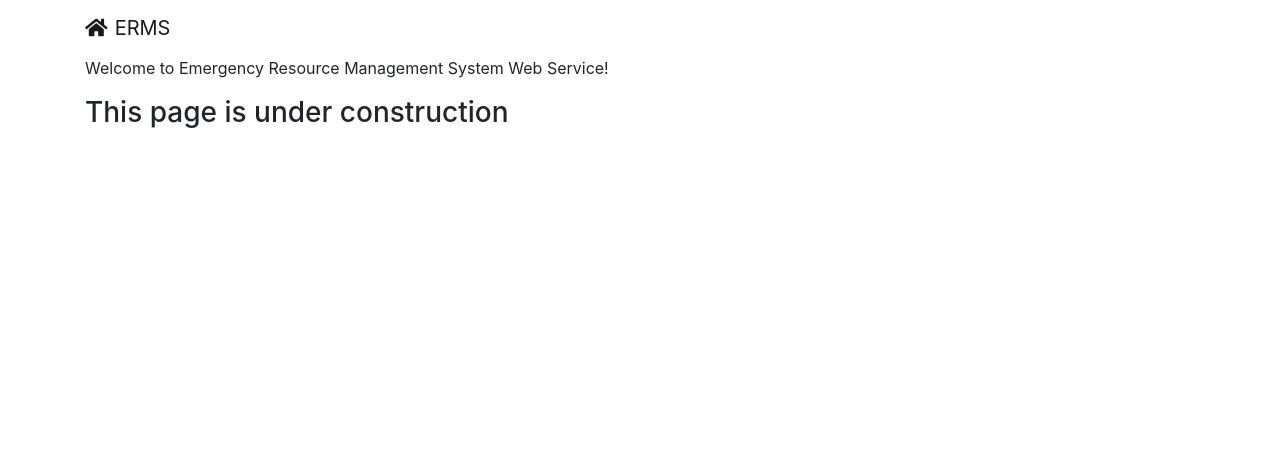
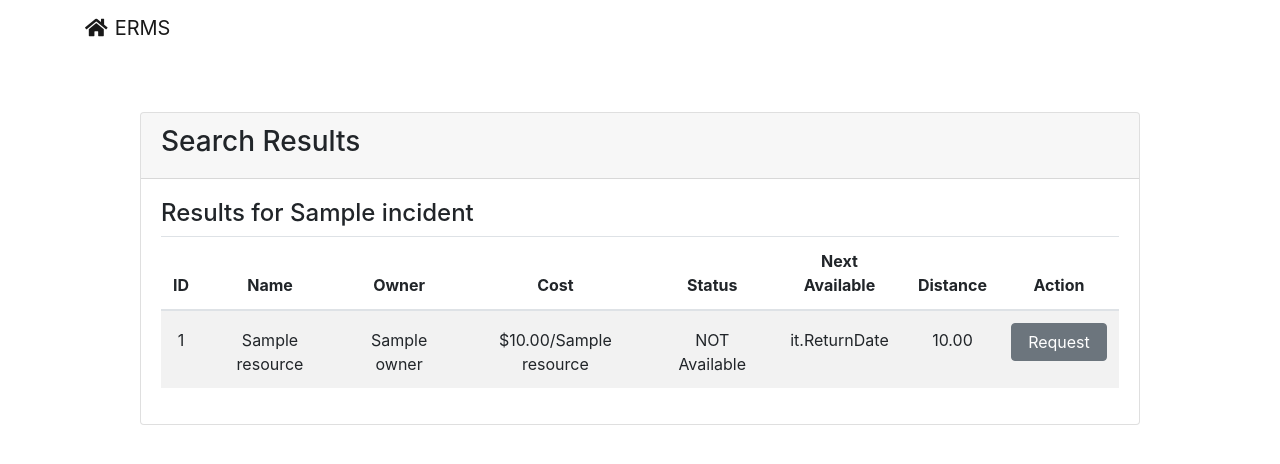
Before and after one commit to peijunz-archive/homework-cs6400-flask-jinja2, a Flask app: template Phase_3_Code/templates/results.html in a window 1280 px wide. Shown: the top 464 px of the page. Run offline with Flask 2, Linux system fonts and the light colour scheme; the template is opened without the code that fills it: most values are stand-ins (such as "Sample title", 1, 10 or a date in 2020); some libraries are stand-ins or nearby versions.

Commit message:
results page

```diff
--- a/Phase_3_Code/static/style.css
+++ b/Phase_3_Code/static/style.css
@@ -76,3 +76,12 @@
 form label {
     font-weight: bold;
 }
+.table td{
+    vertical-align: text-bottom;
+}
+tr{
+    text-align: center;
+}
+td .btn {
+    width: 6em;
+}
--- a/Phase_3_Code/templates/results.html
+++ b/Phase_3_Code/templates/results.html
@@ -1,3 +1,60 @@
 {% extends "base.html" %}
 
 {% block title %}Search Results{% endblock %}
+
+{% block content %}
+<div class="card form-card">
+    <div class="card-header">
+        <h3 class="panel-title">Search Results</h3>
+    </div>
+    <div class="card-body">
+        <h4>
+        {% if incident %}
+            Results for {{ incident }}
+        {% else %}
+            All Resources
+        {% endif %}
+        </h4>
+        <table class="table table-striped">
+            <thead>
+            <tr>
+                <th scope="col">ID</th>
+                <th scope="col">Name</th>
+                <th scope="col">Owner</th>
+                <th scope="col">Cost</th>
+                <th scope="col">Status</th>
+                <th scope="col">Next Available</th>
+                {% if incident %}
+                <th scope="col">Distance</th>
+                <th scope="col">Action</th>
+                {% endif %}
+            </tr>
+            </thead>
+            <tbody>
+            {% for it in resources %}
+            <tr>
+                <td scope="col">{{ it.ID }}</td>
+                <td scope="col">{{ it.Name }}</td>
+                <td scope="col">{{ it.Owner }}</td>
+                <td scope="col">{{ "$%.2f/%s" %(it.Cost, it.UnitName) }}</td>
+                <td scope="col">{% if it.ReturnDate %}NOT Available{% else %}Available{% endif %}</td>
+                <td scope="col">{% if it.ReturnDate %}it.ReturnDate{% else %}NOW{% endif %}</td>
+                {% if incident %}
+                <td scope="col">{{ "%.2f" % it.proximity }}</td>
+                <td scope="col">
+                    <a class="btn btn-secondary" href="results.html?request={{it.ID}}">
+                    {% if it.Own and not it.ReturnDate %}
+                        Deploy
+                    {% else %}
+                        Request
+                    {% endif %}
+                    </a>
+                </td>
+                {% endif %}
+            </tr>
+            {% endfor %}
+            </tbody>
+        </table>
+    </div>
+</div>
+{% endblock %}
--- a/Phase_3_Code/templates/search.html
+++ b/Phase_3_Code/templates/search.html
@@ -5,7 +5,7 @@
 {% block content %}
 <div class="card form-card">
     <div class="card-header">
-        <h3 class="panel-title">New Incident Information</h3>
+        <h3 class="panel-title">Search Resources</h3>
     </div>
     <div class="card-body">
         <form action="results.html" class="form" method="post">
```
